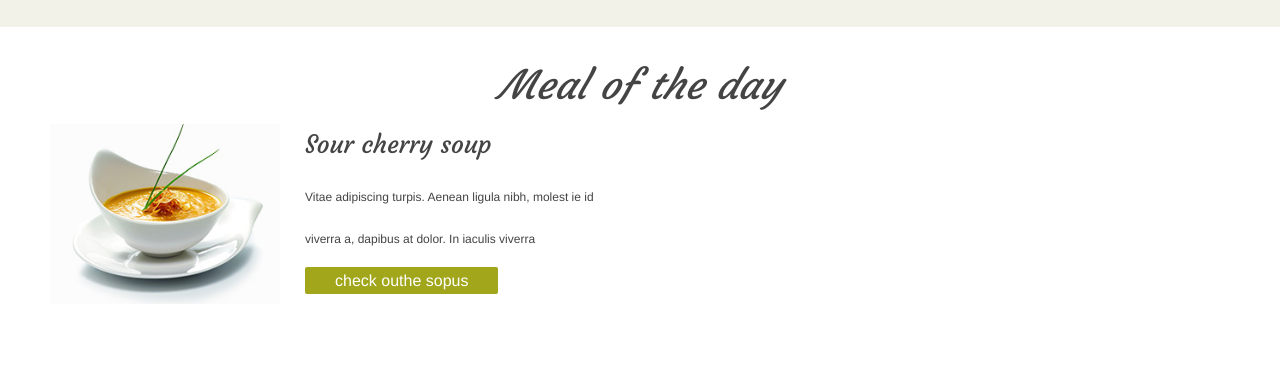
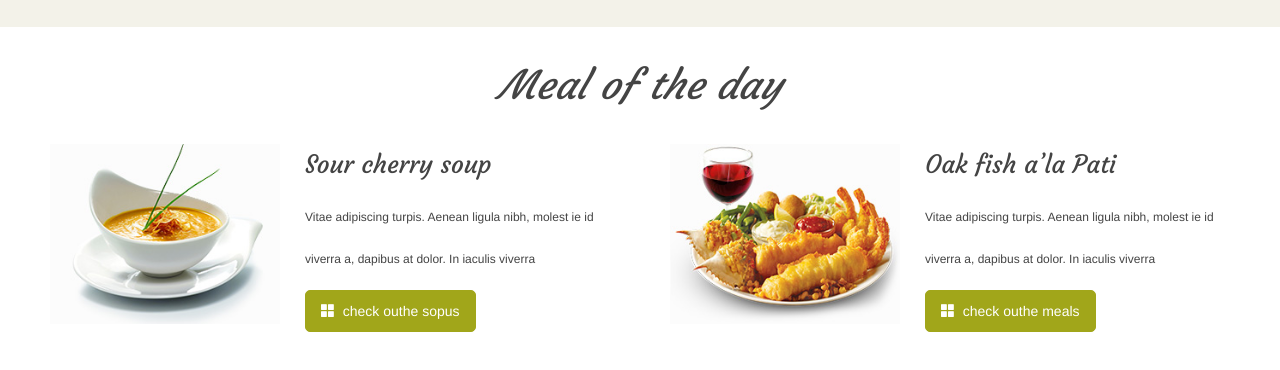
Before and after one commit to sitiatikahnr/desainkuliner, a website: page index.html in a window 1280 px wide. Shown: the part 680-1050 px from the top of the page. Drawn offline with Linux system fonts and the light colour scheme; files whose address does not match are found by name.

Commit message:
commit meal of the day last

```diff
--- a/index.html
+++ b/index.html
@@ -127,7 +127,7 @@
 
 
         <!-- Content meal of the day -->
-        <div class="row">
+        <div class="row" style="margin-top:20px;">
             <div class="col-md-6" style="padding-left:50px;">
               <div class="col-md-6">
                 <img src="img/chef_box_5.jpg" class="image">
@@ -135,7 +135,17 @@
               <div class="col-md-6" style="margin-left:-40px; width:320px;">
                 <p class="font black medium">Sour cherry soup</p>
                 <p class="black small">Vitae adipiscing turpis. Aenean ligula nibh, molest ie id viverra a, dapibus at dolor. In iaculis viverra</p>
-                <a href="" class="button">check outhe sopus</a>
+                <a href="" class="btn"><span class="glyphicon glyphicon-th-large"></span>&nbsp&nbspcheck outhe sopus</a>
+              </div>
+            </div>
+            <div class="col-md-6" style="padding-right:50px;">
+              <div class="col-md-6">
+                <img src="img/chef_box_6.jpg" class="image">
+              </div>
+              <div class="col-md-6" style="margin-left:-40px; width:320px;">
+                <p class="font black medium">Oak fish a’la Pati</p>
+                <p class="black small">Vitae adipiscing turpis. Aenean ligula nibh, molest ie id viverra a, dapibus at dolor. In iaculis viverra</p>
+                <a href="" class="btn"><span class="glyphicon glyphicon-th-large"></span>&nbsp&nbspcheck outhe meals</a>
               </div>
             </div>
         </div>
```
Also changed, not shown: dist/css/siti.css.
